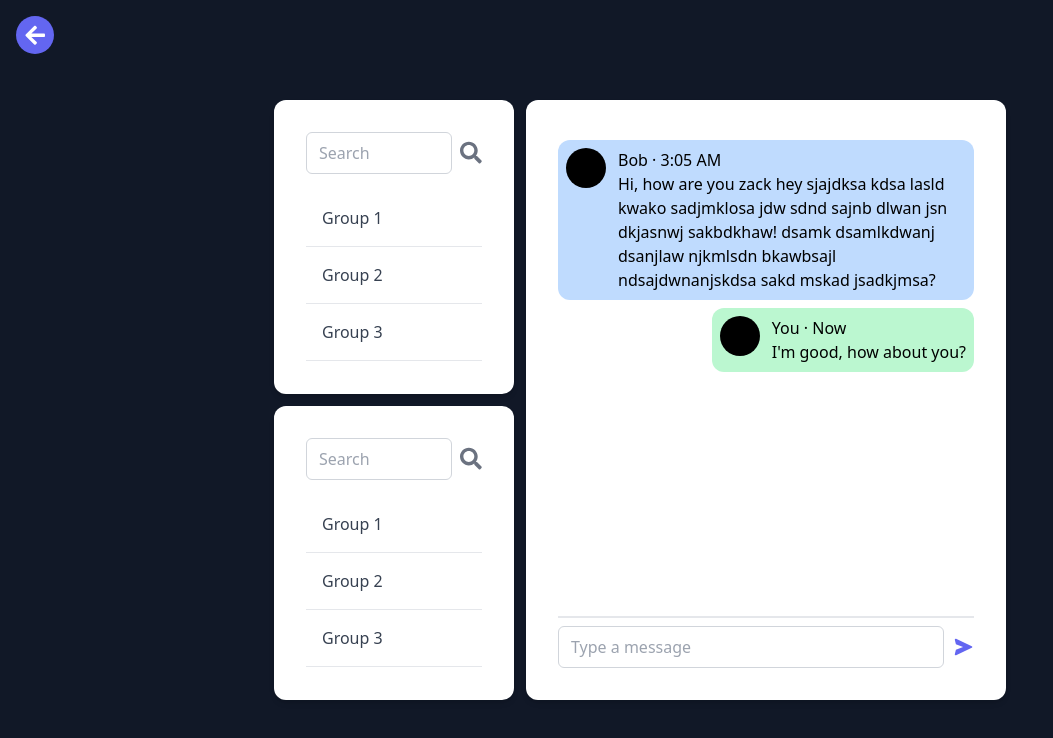
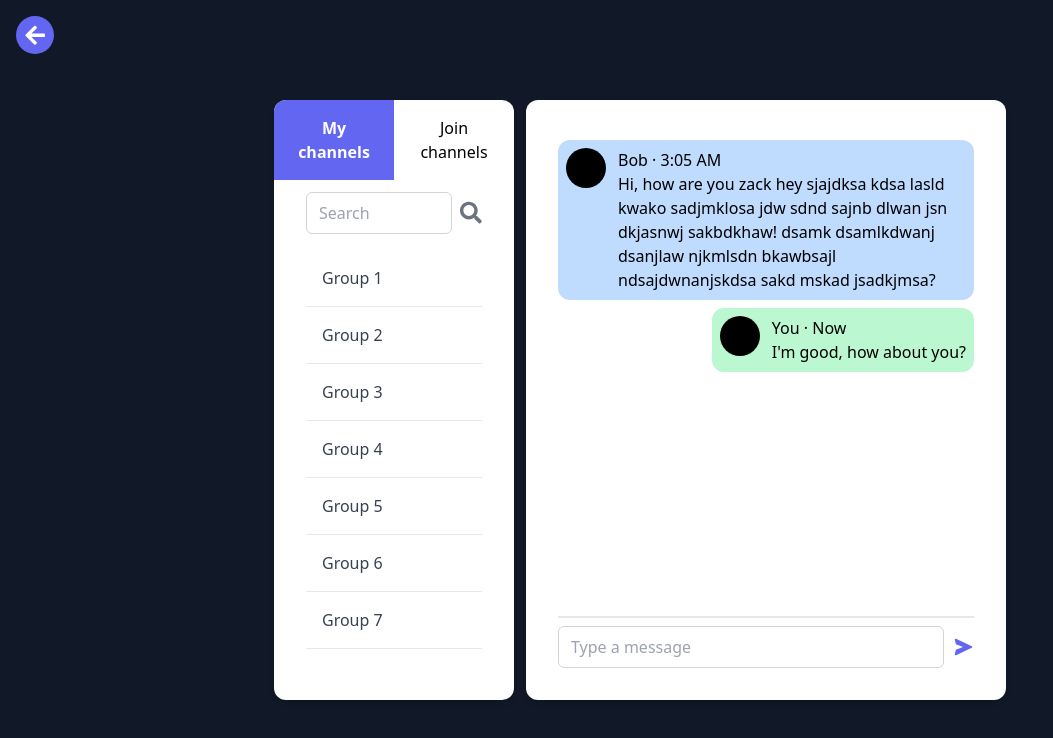
Before and after one commit to zackarydevove/transcendence, a React (Create React App) app in the folder client/: page /chat in a window 1280 px wide. Shown: the top 738 px of the page, without its empty margins (0-1053 px from the left). Built offline with nearby package versions, Linux system fonts and the light colour scheme.

Commit message:
update chat page

```diff
--- a/client/src/pages/Chat.tsx
+++ b/client/src/pages/Chat.tsx
@@ -9,6 +9,7 @@ interface Group {
 
 const Chat: React.FC = () => {
   const [search, setSearch] = useState<string>('');
+  const [userChannels, setUserChannels] = useState<boolean>(true);
 
   const groups: Group[] = [
     { username: "Group 1" },
@@ -27,6 +28,10 @@ const Chat: React.FC = () => {
     setSearch(event.target.value);
   }
 
+  const handleUserChannels = () => {
+    setUserChannels(!userChannels);
+  }
+
   return (
     <div className='relative flex items-center justify-center h-screen w-screen bg-gray-900'>
 
@@ -34,12 +39,27 @@ const Chat: React.FC = () => {
         <BackButton />
 
         <div className='flex items-center justify-center gap-3 h-3/4 w-3/4'>
-            {/* Left */}
+            {/* Left : User's channels / Joinable channels */}
             <div className='flex flex-col gap-3 h-full w-1/4'>
 
-                {/* up : User's channels */}
-                <div className='flex flex-col items-center justify-start bg-white rounded-xl shadow-md p-8 h-1/2 overflow-y-auto'>
+                <div className='flex flex-col items-center justify-start bg-white rounded-xl shadow-md overflow-y-auto'>
 
+                {/* Choose channels or join channels */}
+                    <div className='flex justify-evenly items-center mb-3 w-full cursor-pointer'>
+                        <div className={`flex-1 text-center p-4 ${userChannels ? 'bg-indigo-500 text-white font-bold' : ''}`}
+                            onClick={() => setUserChannels(true)}>
+                            My channels
+                        </div>
+                        <div className={`flex-1 text-center p-4 ${userChannels ? '' : 'bg-indigo-500 text-white font-bold'}`}
+                            onClick={() => setUserChannels(false)}>
+                            <p>Join channels</p>
+                        </div>
+                    </div>
+
+                {
+                    userChannels ?
+
+                        <div className='flex flex-col items-center justify-start overflow-y-auto p-8 pt-0'>
                             {/* SearchBar */}
                             <div className='flex items-center mb-4 w-full'>
                                 <input
@@ -53,7 +73,7 @@ const Chat: React.FC = () => {
                             </div>
 
                             {/* List of user's groups */}
-                    <div className='w-full h-96 overflow-y-auto'>
+                            <div className='w-full overflow-y-auto'>
                                 {groups.map((friend, index) => (
                                     <div key={index} className='flex items-center justify-between p-4 border-b border-gray-200 hover:bg-gray-200 hover:cursor-pointer'>
                                         {/* Group name */}
@@ -63,26 +83,25 @@ const Chat: React.FC = () => {
                                     </div>
                                 ))}
                             </div>
-
                         </div>
 
-                {/* down : Joinable channels */}
-                <div className='flex flex-col items-center justify-start bg-white rounded-xl shadow-md p-8 h-1/2 overflow-y-auto'>
+                    :
 
+                        <div className='flex flex-col items-center justify-start overflow-y-auto p-8 pt-0'>
                             {/* SearchBar */}
                             <div className='flex items-center mb-4 w-full'>
                                 <input
                                     className='w-full px-3 py-2 border border-gray-300 rounded-md mr-2 focus:outline-none focus:border-indigo-500'
                                     type='text'
-                            placeholder='Search'
+                                    placeholder='Search SECOND'
                                     value={search}
                                     onChange={handleSearchChange}
                                 />
                                 <FaSearch className='text-gray-500 max-sm:hidden' size='1.7em' />
                             </div>
 
-                    {/* List of joinable groups */}
-                    <div className='w-full h-96 overflow-y-auto'>
+                            {/* List of user's groups */}
+                            <div className='w-full overflow-y-auto'>
                                 {groups.map((friend, index) => (
                                     <div key={index} className='flex items-center justify-between p-4 border-b border-gray-200 hover:bg-gray-200 hover:cursor-pointer'>
                                         {/* Group name */}
@@ -92,6 +111,9 @@ const Chat: React.FC = () => {
                                     </div>
                                 ))}
                             </div>
+                        </div>
+
+                }
 
                 </div>
 
```
Lines whose indentation alone changed are shown as unchanged.
